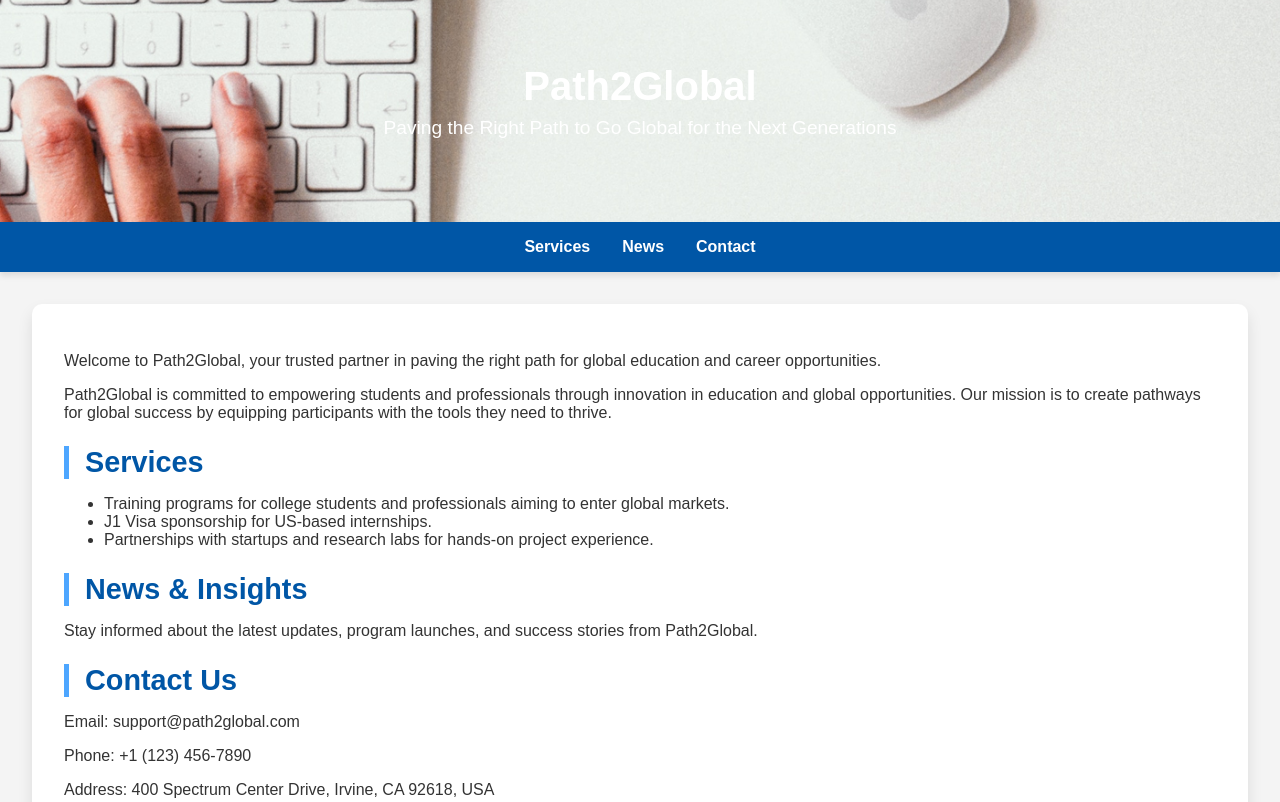
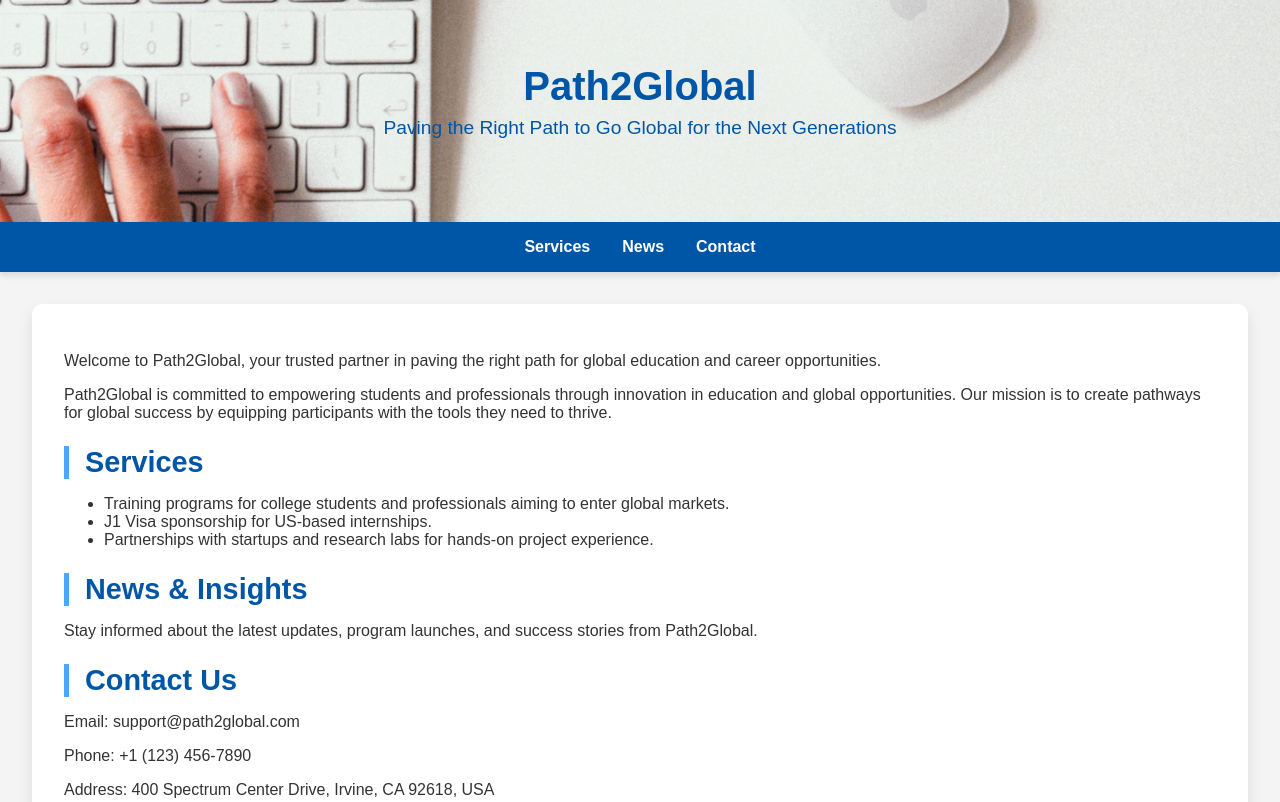
Before and after one commit to ted-park/path2global.io, a plain HTML site: page test3.html in a window 1280 px wide. Shown: the top 802 px of the page. Drawn offline with Linux system fonts and the light colour scheme.

Commit message:
Update test3.html

```diff
--- a/test3.html
+++ b/test3.html
@@ -15,7 +15,7 @@
         }
         header {
             background: url('bg-img-top-1.png') no-repeat center center/cover;
-            color: white;
+            color: #0056a6;
             text-align: center;
             padding: 4rem 0;
         }
```
